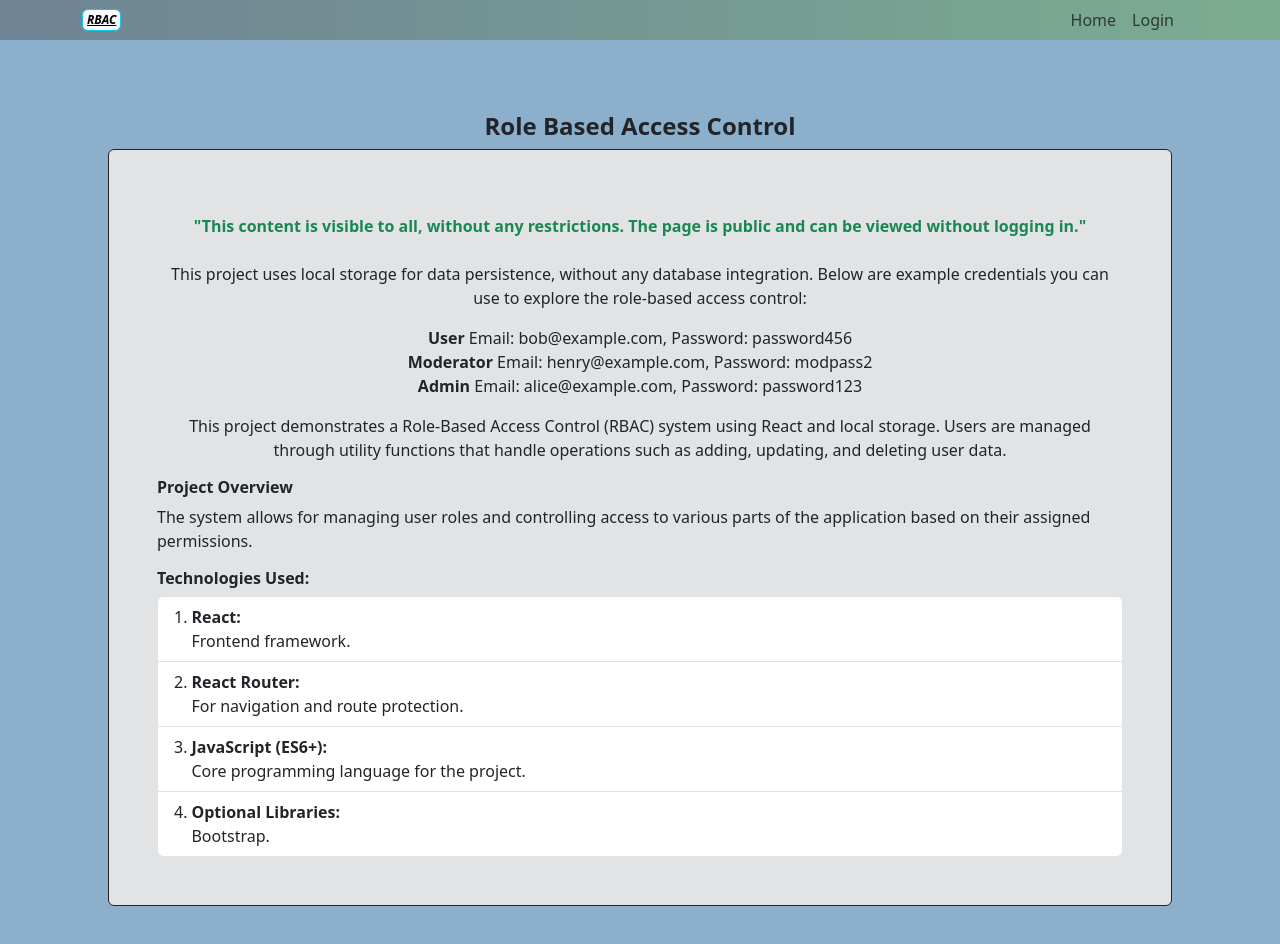
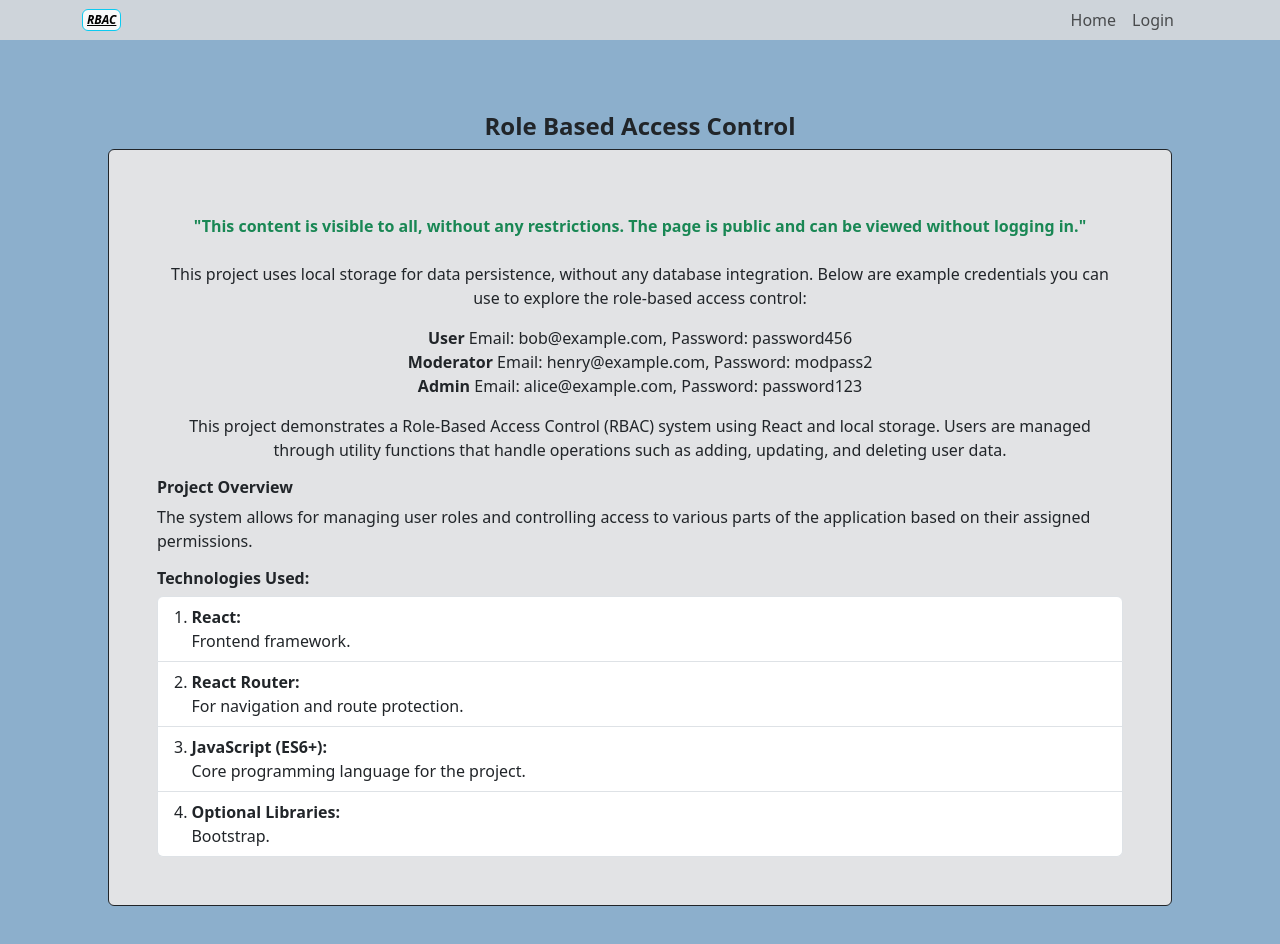
Before and after one commit to danutnanu/RoleBasedAccessControl, a React (Vite) app: page / in a window 1280 px wide. Shown: the top 944 px of the page. Built offline with nearby package versions, Linux system fonts and the light colour scheme.

Commit message:
Change navbar background to a solid color for improved consistency

```diff
--- a/src/components/Navbar.css
+++ b/src/components/Navbar.css
@@ -1,3 +1,3 @@
 .navbar {
-  background: linear-gradient(90deg, rgba(55, 84, 108, 0.633) 0%, rgba(74, 149, 101, 0.625) 100%);
+  background-color: #9eabb6;
 }
```
